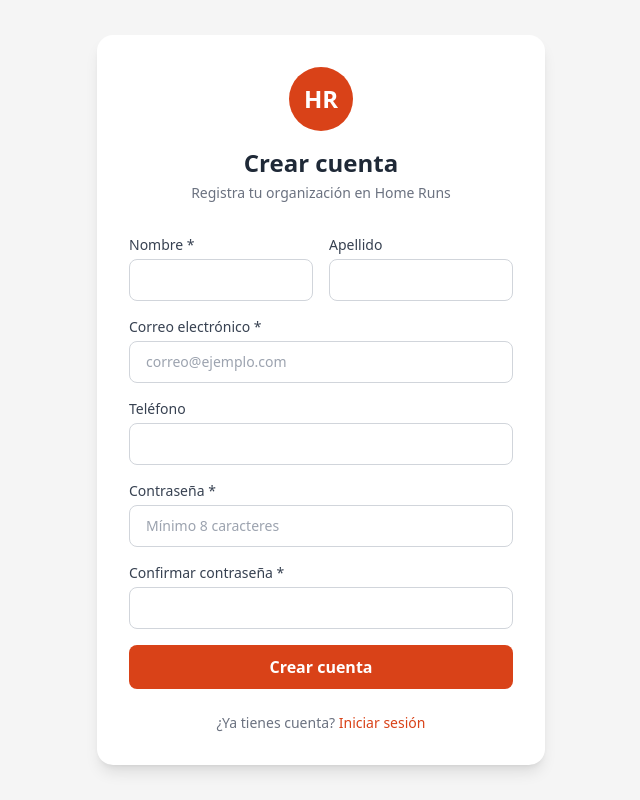
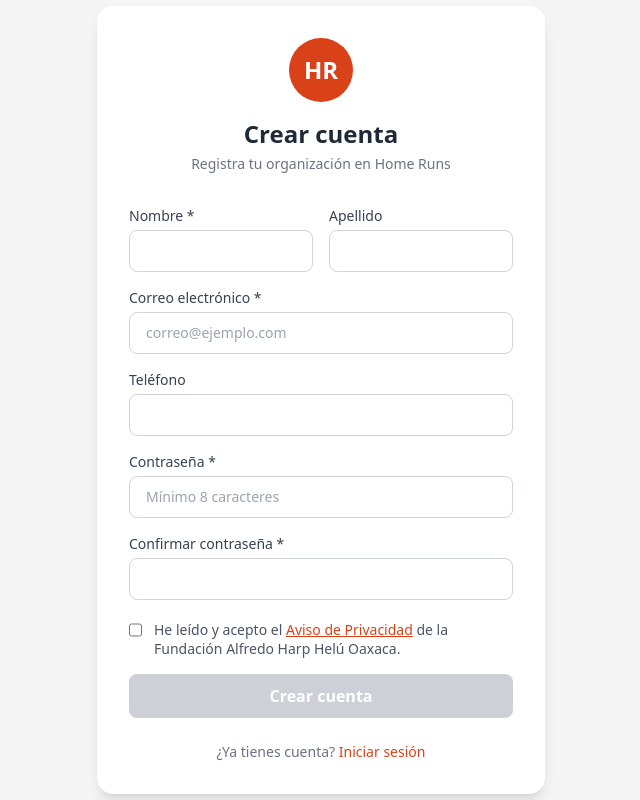
Before and after one commit to evelynMenfer/homeruns-frontend, a React (Vite) app: page /registro in a window 1280 px wide. Shown: the whole page, without its empty margins (319-959 px from the left). Built offline with nearby package versions, Linux system fonts and the light colour scheme; no server answers.

Commit message:
se agrega check de terminos y condiciones

```diff
--- a/src/pages/Registro.jsx
+++ b/src/pages/Registro.jsx
@@ -10,6 +10,7 @@ export default function Registro() {
   })
   const [error, setError] = useState('')
   const [cargando, setCargando] = useState(false)
+  const [aceptaTerminos, setAceptaTerminos] = useState(false)
   const navigate = useNavigate()
   const { toast, mostrar, cerrar } = useToast()
 
@@ -21,6 +22,10 @@ export default function Registro() {
     e.preventDefault()
     if (form.password !== form.confirmar_password) {
       setError('Las contraseñas no coinciden')
+      return
+    }
+    if (!aceptaTerminos) {
+      setError('Debes aceptar los términos y condiciones para continuar')
       return
     }
     setCargando(true)
@@ -104,11 +109,34 @@ export default function Registro() {
               className="w-full border border-gray-300 rounded-lg px-4 py-2.5 text-sm focus:outline-none focus:ring-2" />
           </div>
 
-          <button type="submit" disabled={cargando}
+          {/* Términos y condiciones */}
+          <div className="flex items-start gap-3 pt-1">
+            <input
+              type="checkbox"
+              id="terminos"
+              checked={aceptaTerminos}
+              onChange={(e) => setAceptaTerminos(e.target.checked)}
+              className="mt-0.5 w-4 h-4 rounded border-gray-300 cursor-pointer"
+              style={{ accentColor: '#D94218' }}
+            />
+            <label htmlFor="terminos" className="text-sm text-gray-600 cursor-pointer leading-snug">
+              He leído y acepto el{' '}
+              <a href="https://fahho.mx/aviso-de-privacidad/"
+                target="_blank"
+                rel="noopener noreferrer"
+                className="font-medium underline"
+                style={{ color: '#D94218' }}>
+                Aviso de Privacidad
+              </a>{' '}
+              de la Fundación Alfredo Harp Helú Oaxaca.
+            </label>
+          </div>
+
+          <button type="submit" disabled={cargando || !aceptaTerminos}
             className="w-full text-white font-semibold py-2.5 rounded-lg transition disabled:opacity-50 mt-2"
-            style={{ background: '#D94218' }}
-            onMouseEnter={e => !cargando && (e.target.style.background = '#B83510')}
-            onMouseLeave={e => !cargando && (e.target.style.background = '#D94218')}>
+            style={{ background: aceptaTerminos ? '#D94218' : '#9CA3AF' }}
+            onMouseEnter={e => (!cargando && aceptaTerminos) && (e.target.style.background = '#B83510')}
+            onMouseLeave={e => (!cargando && aceptaTerminos) && (e.target.style.background = '#D94218')}>
             {cargando ? 'Creando cuenta...' : 'Crear cuenta'}
           </button>
         </form>
```
